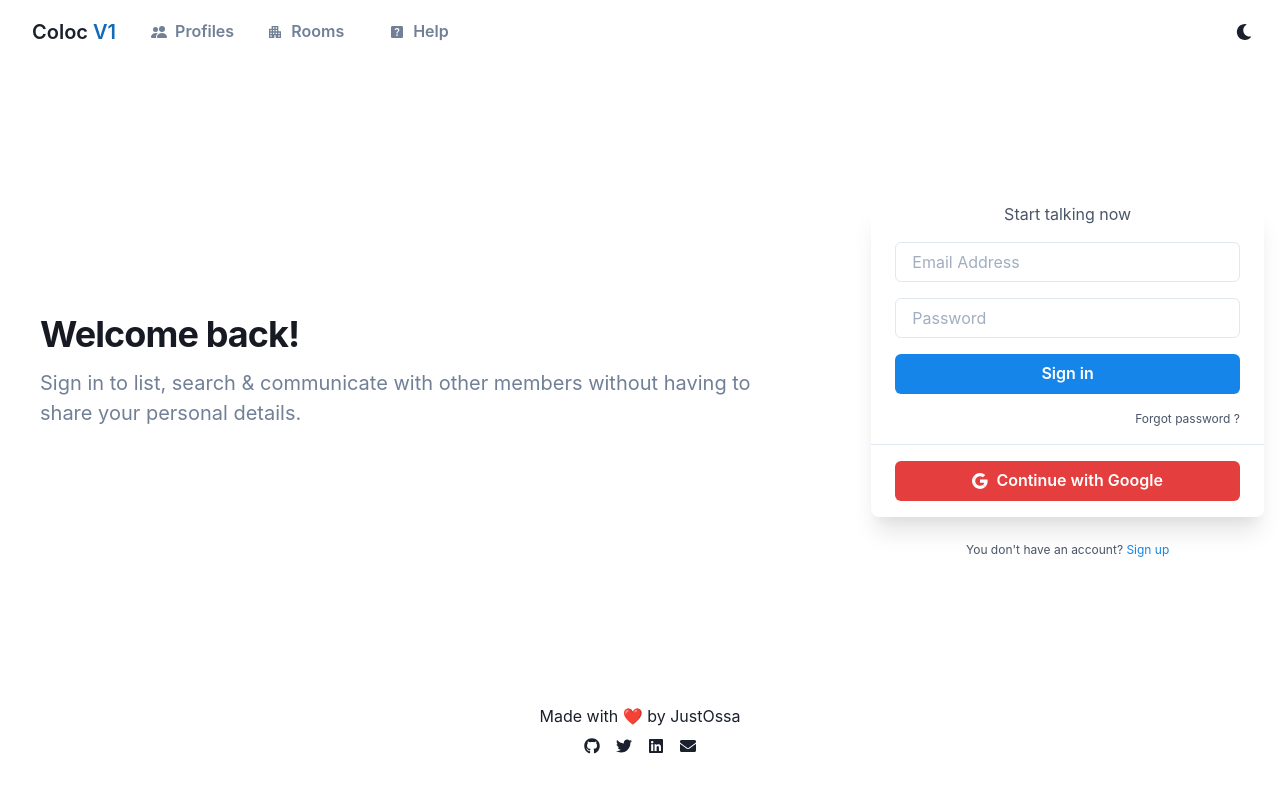
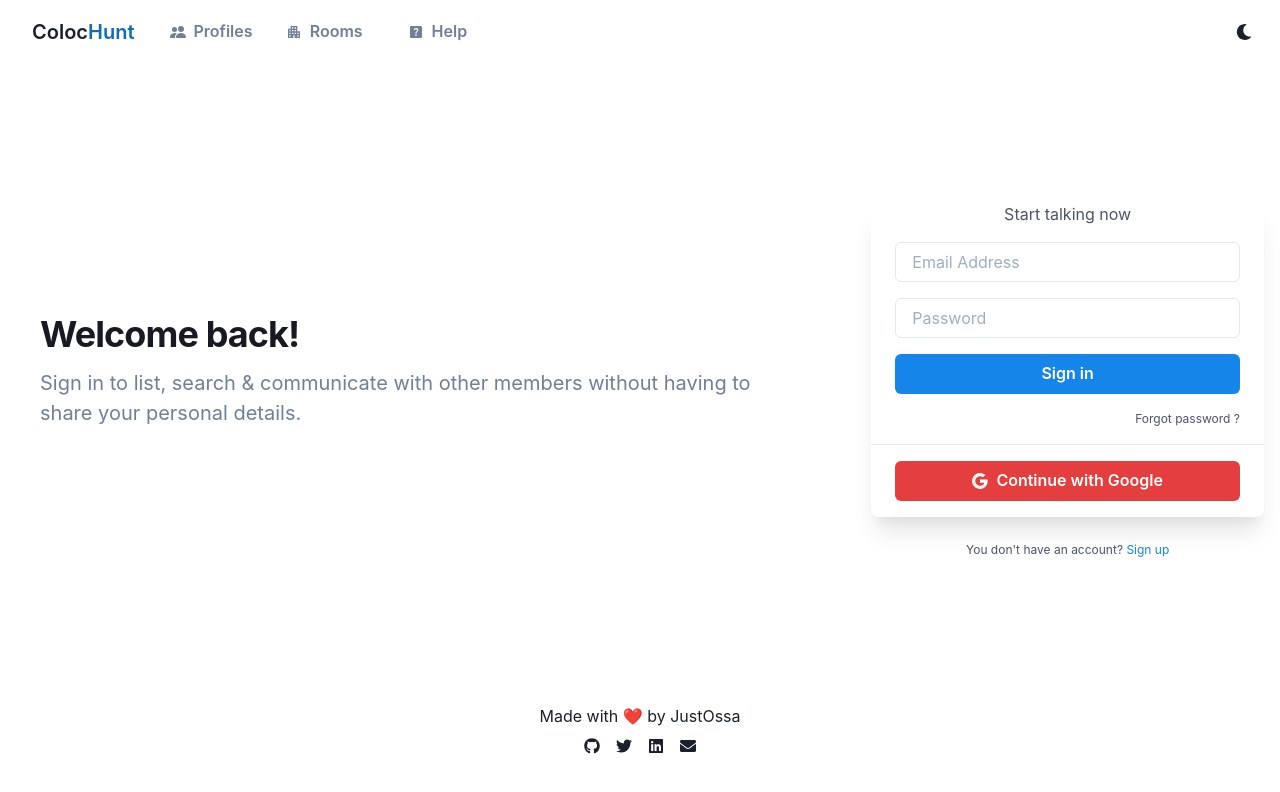
Before and after one commit to JustOssa/ColocHunt, a React (Create React App) app: page /signin in a window 1280 px wide. Shown: the top 792 px of the page. Built offline with nearby package versions, Linux system fonts and the light colour scheme; no server answers.

Commit message:
ColocHunt 👌

```diff
--- a/public/index.html
+++ b/public/index.html
@@ -7,11 +7,11 @@
     <meta name="theme-color" content="#000000" />
     <meta
       name="description"
-      content="Web site created using create-react-app"
+      content="Find well-matched roommates for free"
     />
     <link rel="apple-touch-icon" href="%PUBLIC_URL%/logo192.png" />
     <link rel="manifest" href="%PUBLIC_URL%/manifest.json" />
-    <title>React App</title>
+    <title>ColocHunt</title>
   </head>
   <body>
     <noscript>You need to enable JavaScript to run this app.</noscript>
--- a/src/components/Layout/Header.js
+++ b/src/components/Layout/Header.js
@@ -12,7 +12,7 @@ const Header = ( {title, description}) => {
     return (
         <Box textAlign="center">
             <Heading as="h1" size="3xl">
-                {title || <span>Coloc <chakra.span color={logoColor}>V1</chakra.span></span>}
+                {title || <span>Coloc<chakra.span color={logoColor}>Hunt</chakra.span></span>}
             </Heading>
             <Text fontSize="lg" fontWeight="semibold" mt={2}>
                 {description || "Find well-matched roommates for free"}
--- a/src/components/Layout/Navbar.js
+++ b/src/components/Layout/Navbar.js
@@ -74,8 +74,8 @@ const Navbar = () => {
                 <Flex spacing={0}>
                     <MobileLinks/>
                     <Button variant="ghost" fontSize="xl" as={Link} to="/">
-                        Coloc&nbsp;
-                        <chakra.span color={logoColor}>V1</chakra.span>
+                        Coloc
+                        <chakra.span color={logoColor}>Hunt</chakra.span>
                     </Button>
                     <HStack ml={2} display={{ base: "none", md: "flex" }}>
                         <NavButton to="/profiles" leftIcon={<BsPeopleFill />}>Profiles</NavButton>
```
